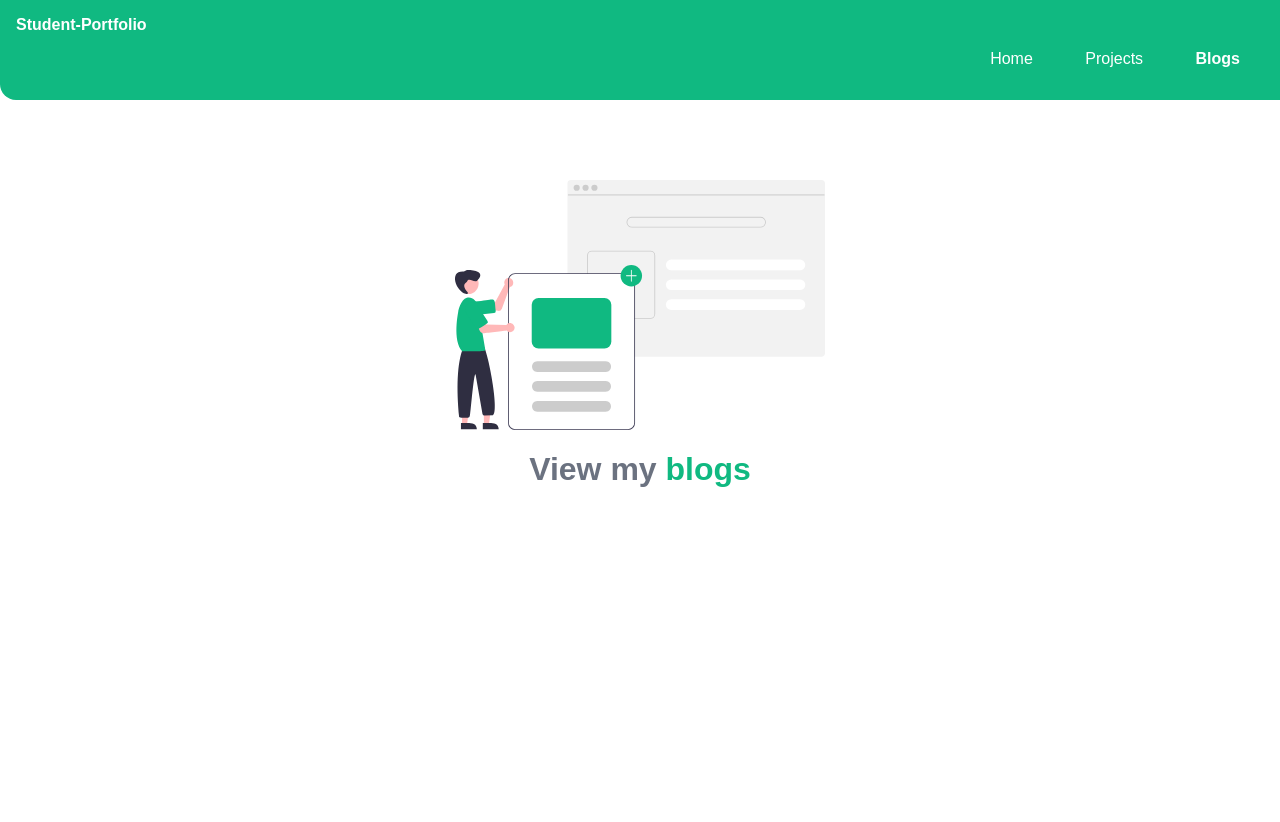
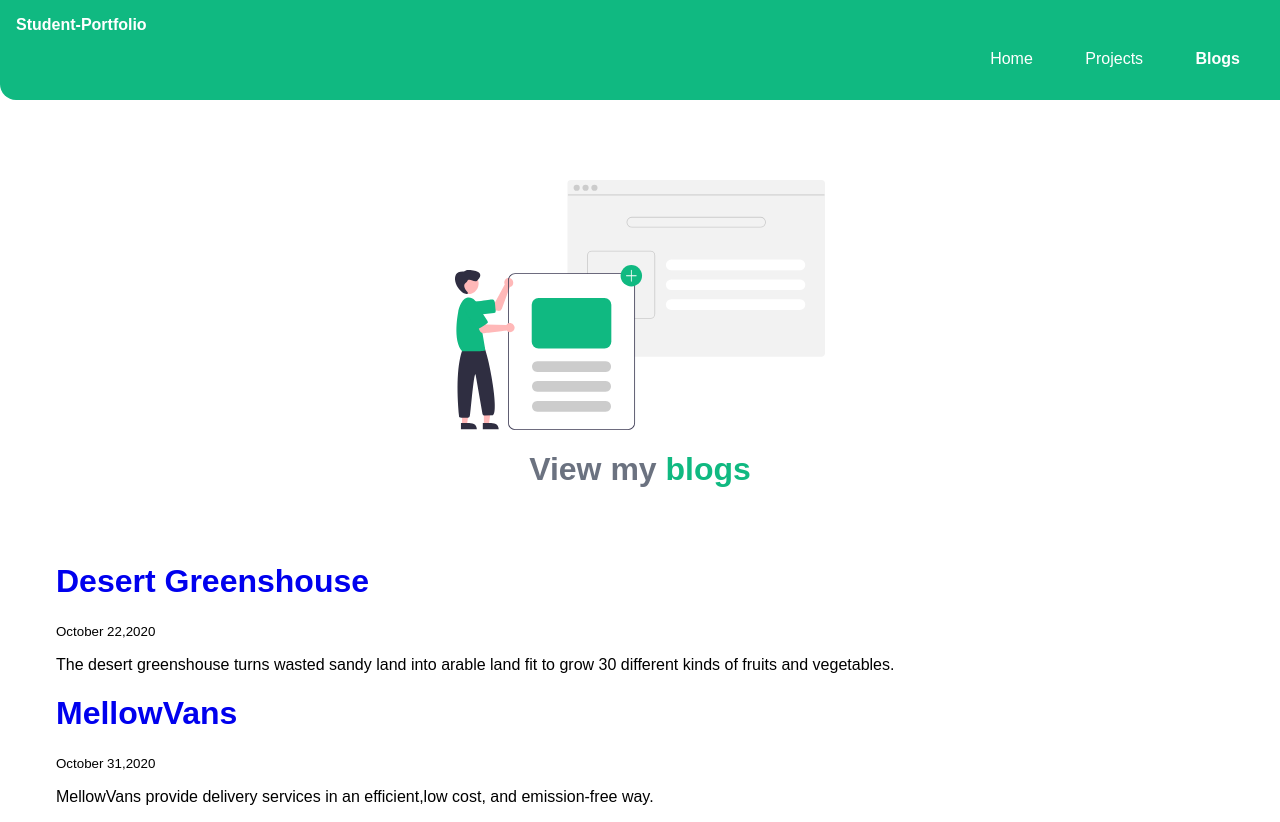
Before and after one commit to SagnikLahiri/student-portfolio, a plain HTML site: page blogs.html in a window 1280 px wide. Before the commit the page ends 800 px from the top, so only its background shows below. Drawn offline with Linux system fonts and the light colour scheme; a web font is replaced by a local one.

Commit message:
updated blogs.html

```diff
--- a/blogs.html
+++ b/blogs.html
@@ -1,5 +1,6 @@
 <!DOCTYPE html>
 <html lang="en">
+
 <head>
     <meta charset="UTF-8">
     <meta http-equiv="X-UA-Compatible" content="IE=edge">
@@ -7,8 +8,9 @@
     <title>Blogs | Student</title>
     <link rel="stylesheet" href="/styles.css">
 </head>
+
 <body>
-     <nav class="navigation container">
+    <nav class="navigation container">
         <div class="nav-brand">Student-Portfolio</div>
         <ul class="nav-lists">
             <li class="list-item-inline">
@@ -27,5 +29,29 @@
         <img class="hero-img" src="/images/blogs.svg" width="400" height="250" />
         <h1 class="hero-heading">View my <span class="heading-imp">blogs</span></h1>
     </header>
+
+    <ul>
+        <li class="list-item-nextline">
+            <div class="container">
+                <h1><a class="link-ternary" href="/">Desert Greenshouse</a></h1>
+                <small>October 22,2020</small>
+                <p>The desert greenshouse turns wasted sandy land into arable land fit to grow 30 different kinds of
+                    fruits and vegetables.</p>
+
+            </div>
+        </li>
+        <li class="list-item-nextline">
+            <div class="container">
+                <h1><a class="link-ternary" href="/">MellowVans</a></h1>
+                <small>October 31,2020</small>
+                <p>MellowVans provide delivery services in an efficient,low cost, and emission-free way.</p>
+
+            </div>
+        </li>
+    </ul>
+
+
+
 </body>
+
 </html>
```
